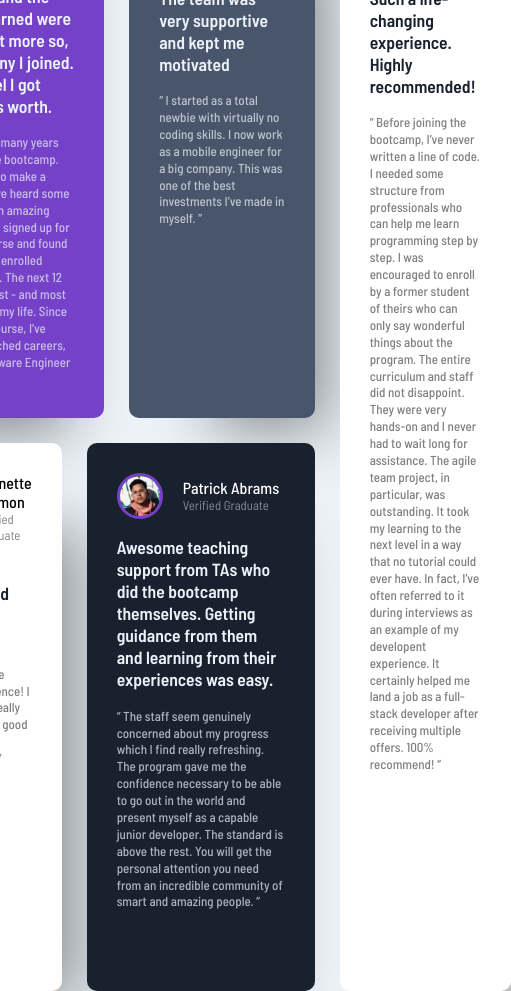
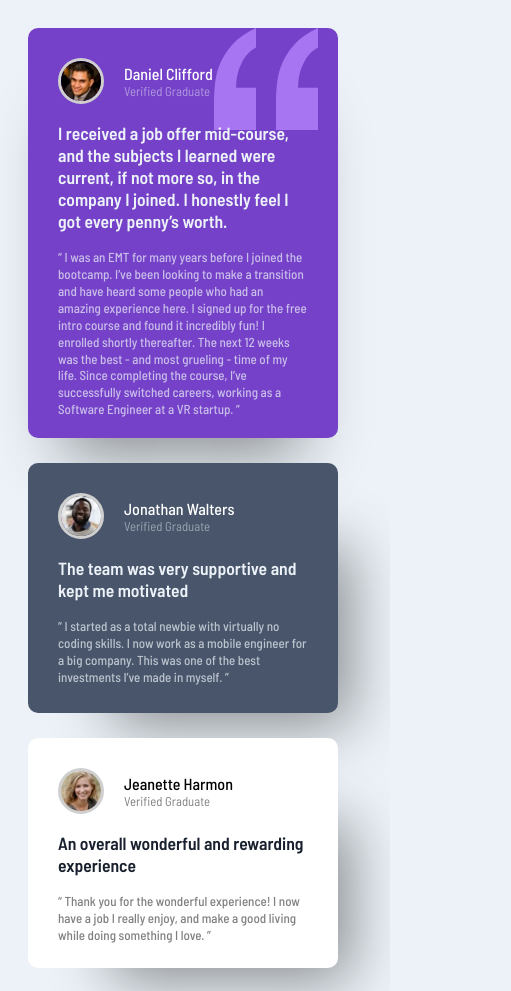
Before and after one commit to khalidmir2674/testimonials-grid-section, a plain HTML site: page index.html in a window 390 px wide. Shown: the top 991 px of the page, 511 px wide, since content can reach past the window. Drawn offline with Linux system fonts and the light colour scheme.

Commit message:
Changes made for mobile
Changes made to have responsiveness on mobile screen size

```diff
--- a/index.css
+++ b/index.css
@@ -169,3 +169,26 @@ main {
 .patrick img {
     border: 3px solid var(--Moderateviolet);
 }
+
+@media only screen and (max-width:400px){
+    body {
+        display: inline-block;
+        height: 290vh;
+    }
+
+    main {
+        width: 350px;
+        grid-template-columns: 1fr;
+        grid-template-rows: 410px 250px 230px 380px 1fr;
+        grid-template-areas:
+        "a"
+        "b"
+        "d"
+        "e"
+        "c";
+        gap: 25px;
+        padding: 20px;
+        box-sizing: border-box;
+    }
+
+}
```
